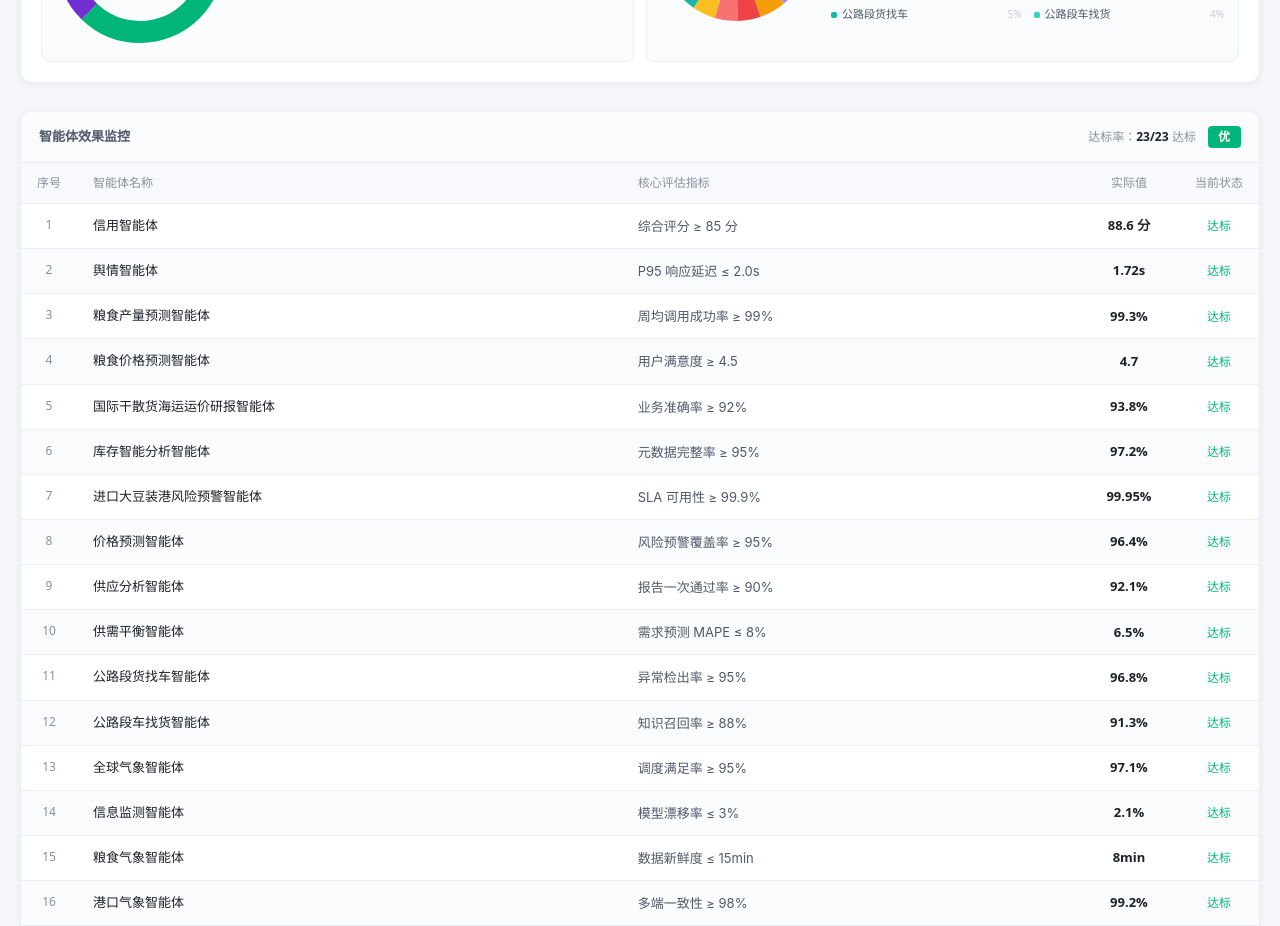
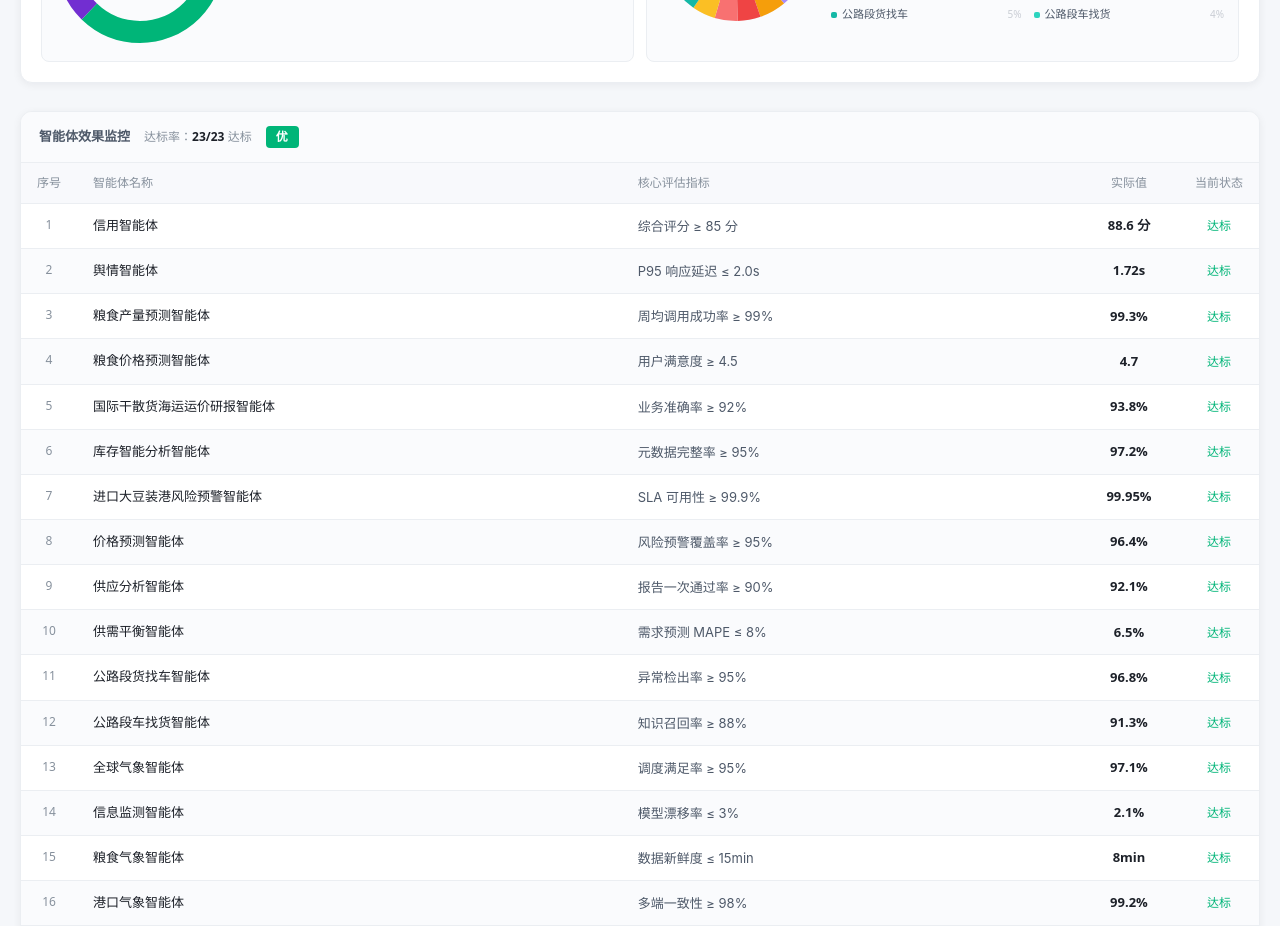
Before and after one commit to BadbotAI/enterprise-ai-platform, a React (Vite) app: page /#/dashboard/agent-monitor in a window 1280 px wide. Shown: the part 3220-4146 px from the top of the page. Built offline with nearby package versions, Linux system fonts and the light colour scheme.

Commit message:
评级标签移到标题右侧

```diff
--- a/src/components/pages/AgentMonitorDashboard.tsx
+++ b/src/components/pages/AgentMonitorDashboard.tsx
@@ -2755,23 +2755,21 @@ export function AgentMonitorDashboard() {
               background: '#fafbfd',
             }}
           >
-            <div style={{ display: 'flex', alignItems: 'center', justifyContent: 'space-between' }}>
+            <div style={{ display: 'flex', alignItems: 'center', gap: 14 }}>
               <div style={{ fontSize: T.fz.body, fontWeight: T.w.semibold, color: C.text.sec }}>
                 智能体效果监控
               </div>
-              <div style={{ display: 'flex', alignItems: 'center', gap: 12 }}>
               <span style={{ fontSize: T.fz.sm, color: C.text.tri }}>
                 达标率：<span style={{ fontFamily: T.num, fontWeight: T.w.semibold, color: C.text.pri }}>{AGENT_EFFECTIVENESS_ROWS.length}/{AGENT_EFFECTIVENESS_ROWS.length}</span> 达标
               </span>
               <span style={{
-                  display: 'inline-flex', alignItems: 'center', gap: 4,
+                display: 'inline-flex', alignItems: 'center',
                 padding: '2px 10px', borderRadius: 4,
                 background: '#00b578', color: '#fff',
                 fontSize: T.fz.sm, fontWeight: T.w.semibold, letterSpacing: 1,
               }}>
                 优
               </span>
-              </div>
             </div>
           </div>
           <div style={{ overflowX: 'auto' }}>
```
Also changed, not shown: 1 other file (tests, documents, lock files or other folders). Lines whose indentation alone changed are shown as unchanged.
